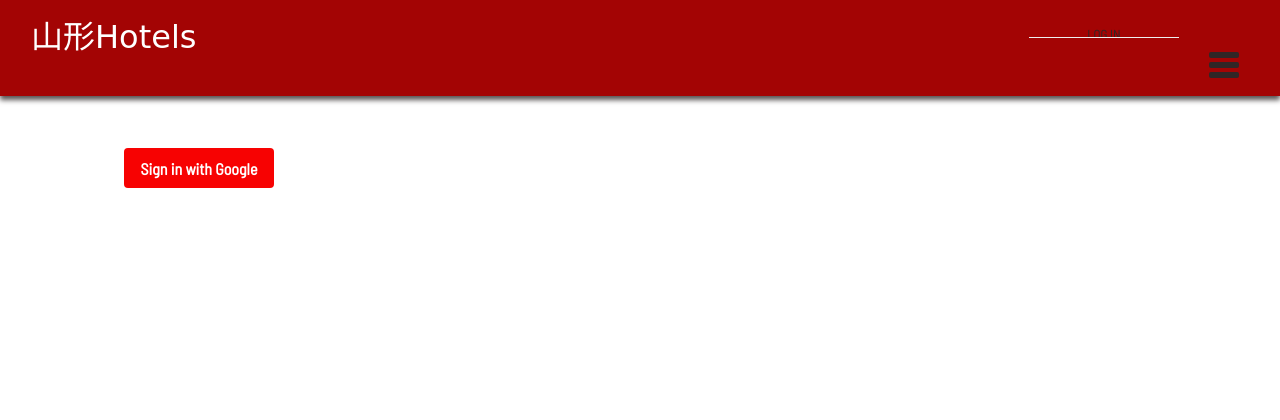
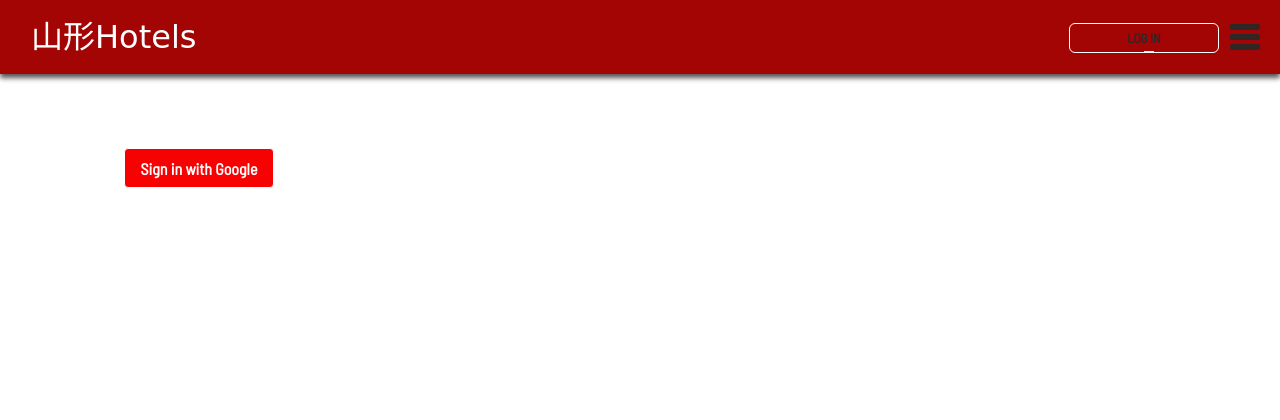
Before and after one commit to mwhitman189/hotel-catalog, a Flask app: page /login in a window 1280 px wide. Shown: the top 420 px of the page. Run offline with Flask 2, Linux system fonts and the light colour scheme; some libraries are stand-ins or nearby versions; some web fonts are replaced.

Commit message:
Set user login/logout buttons (unfinished)

```diff
--- a/static/css/style.css
+++ b/static/css/style.css
@@ -29,8 +29,13 @@ body {
   margin-right: auto;
   width: 85%; }
 
+button {
+  background-color: transparent;
+  border: #fff solid 1px;
+  border-radius: 6px;
+  color: #fff; }
+
 li {
-  border-bottom: #eee solid 1px;
   box-sizing: border-box;
   float: left;
   font-size: 13px;
@@ -43,6 +48,16 @@ li {
   text-align: center;
   text-transform: uppercase;
   width: 50%; }
+  li::after {
+    border-bottom: #eee solid 1px;
+    bottom: 0;
+    content: '';
+    left: 50%;
+    position: absolute;
+    transition: .2s;
+    width: 10px; }
+    li::after:hover::after {
+      width: 100%; }
 
 a {
   color: #a30404; }
@@ -91,8 +106,12 @@ a {
 .navbar-toggle {
   background-color: transparent;
   border: 0;
+  cursor: pointer;
   float: right;
-  margin: 10px; }
+  margin-right: 0;
+  position: absolute;
+  right: 20px;
+  top: 20px; }
   .navbar-toggle:hover .icon-bar {
     background-color: #eee; }
   .navbar-toggle .icon-bar {
@@ -104,21 +123,26 @@ a {
     width: 30px; }
 
 .navbar-right {
-  height: 30px;
-  margin-bottom: 0;
-  margin-right: 70px;
-  margin-top: 0;
+  margin-right: 30px;
+  position: relative;
+  top: 15px;
   width: 150px; }
+  .navbar-right li {
+    border: #fff solid 1px;
+    border-radius: 6px;
+    font-weight: bold;
+    height: 30px;
+    line-height: 2.2;
+    text-align: center; }
+
+.usernav-collapse {
+  border-radius: 6px; }
 
 .center-text {
   margin-left: auto;
   margin-right: auto;
   text-align: center;
   width: 50%; }
-
-.logged-in-user {
-  float: right;
-  margin: 10px; }
 
 .spacer-1 {
   height: 85px; }
@@ -128,7 +152,8 @@ a {
   line-height: 1.5em; }
 
 ul {
-  display: block; }
+  display: block;
+  margin-block-end: 10px; }
   ul::after {
     clear: both;
     content: '';
@@ -174,6 +199,7 @@ ul {
   width: 90px; }
 
 .signin-btn {
+  border: #fff solid 1px;
   width: 150px; }
 
 .hotel span {
--- a/static/scss/style.scss
+++ b/static/scss/style.scss
@@ -47,8 +47,14 @@ body {
   width: 85%;
 }
 
+button {
+  background-color: transparent;
+  border: $color-1 solid 1px;
+  border-radius: 6px;
+  color: $color-1;
+}
+
 li {
-  border-bottom: $color-3 solid 1px;
   box-sizing: border-box;
   float: left;
   font-size: 13px;
@@ -61,6 +67,20 @@ li {
   text-align: center;
   text-transform: uppercase;
   width: 50%;
+
+  &::after {
+    border-bottom: $color-3 solid 1px;
+    bottom: 0;
+    content: '';
+    left: 50%;
+    position: absolute;
+    transition: .2s;
+    width: 10px;
+
+    &:hover::after {
+      width: 100%;
+    }
+  }
 }
 
 a {
@@ -125,8 +145,12 @@ a {
 .navbar-toggle {
   background-color: transparent;
   border: 0;
+  cursor: pointer;
   float: right;
-  margin: 10px;
+  margin-right: 0;
+  position: absolute;
+  right: 20px;
+  top: 20px;
 
   &:hover {
     .icon-bar {
@@ -145,11 +169,23 @@ a {
 }
 
 .navbar-right {
-  height: 30px;
-  margin-bottom: 0;
-  margin-right: 70px;
-  margin-top: 0;
+  margin-right: 30px;
+  position: relative;
+  top: 15px;
   width: 150px;
+
+  li {
+    border: $color-1 solid 1px;
+    border-radius: 6px;
+    font-weight: bold;
+    height: 30px;
+    line-height: 2.2;
+    text-align: center;
+  }
+}
+
+.usernav-collapse {
+  border-radius: 6px;
 }
 
 .center-text {
@@ -157,11 +193,6 @@ a {
   margin-right: auto;
   text-align: center;
   width: 50%;
-}
-
-.logged-in-user {
-  float: right;
-  margin: 10px;
 }
 
 .spacer-1 {
@@ -175,6 +206,7 @@ a {
 
 ul {
   display: block;
+  margin-block-end: 10px;
 
   &::after {
     clear: both;
@@ -228,6 +260,7 @@ ul {
 }
 
 .signin-btn {
+  border: $color-1 solid 1px;
   width: 150px;
 }
 
--- a/templates/header.html
+++ b/templates/header.html
@@ -5,15 +5,12 @@
       <div class="container-fluid">
         <div class="navbar-header">
           <a class="navbar-brand" href="#">山形Hotels</a>
-          {% if 'username' in session %}
-          <h4 class="logged-in-user">Hi, {{ session.username }}</h4>
-          {% endif %}
           <ul class="nav navbar-nav navbar-right">
             {%if 'username' not in session %}
             <li><a href="{{ url_for('showLogin') }}"><span class="glyphicon glyphicon-user"></span>Log In</a></li>
             {% else %}
-            <li><a href="{{ url_for('gdisconnect') }}"><span class="glyphicon glyphicon-user"></span>Log Out</a></li>
-            <li><a href="#"><span class="glyphicon glyphicon-log-in"></span> My Profile</a></li>
+            <button type="button" class="dropdown logged-in-user-toggle" title="User-links dropdown menu" data-toggle="collapse" data-targt="#userNav">{{ session.username }}</button>
+            <li><a href="{{ url_for('gdisconnect') }}"><span class="btn glyphicon glyphicon-user"></span>Log Out</a></li>
             {% endif %}
           </ul>
           <button type="button" class="navbar-toggle" title="Toggle navigation menu." data-toggle="collapse" data-target="#myNavbar">
--- a/views.py
+++ b/views.py
@@ -84,7 +84,7 @@ def inject_x_rate_headers(response):
 """
 
 def createUser(login_session):
-    newUser = User(name=login_session['username'], email=login_session['email'], picture=login_session['picture'])
+    newUser = User(username=login_session['username'], email=login_session['email'], picture=login_session['picture'])
     session.add(newUser)
     session.commit()
     user = session.query(User).filter_by(email=login_session['email']).one()
```
Also changed, not shown: hotelListings.db.
